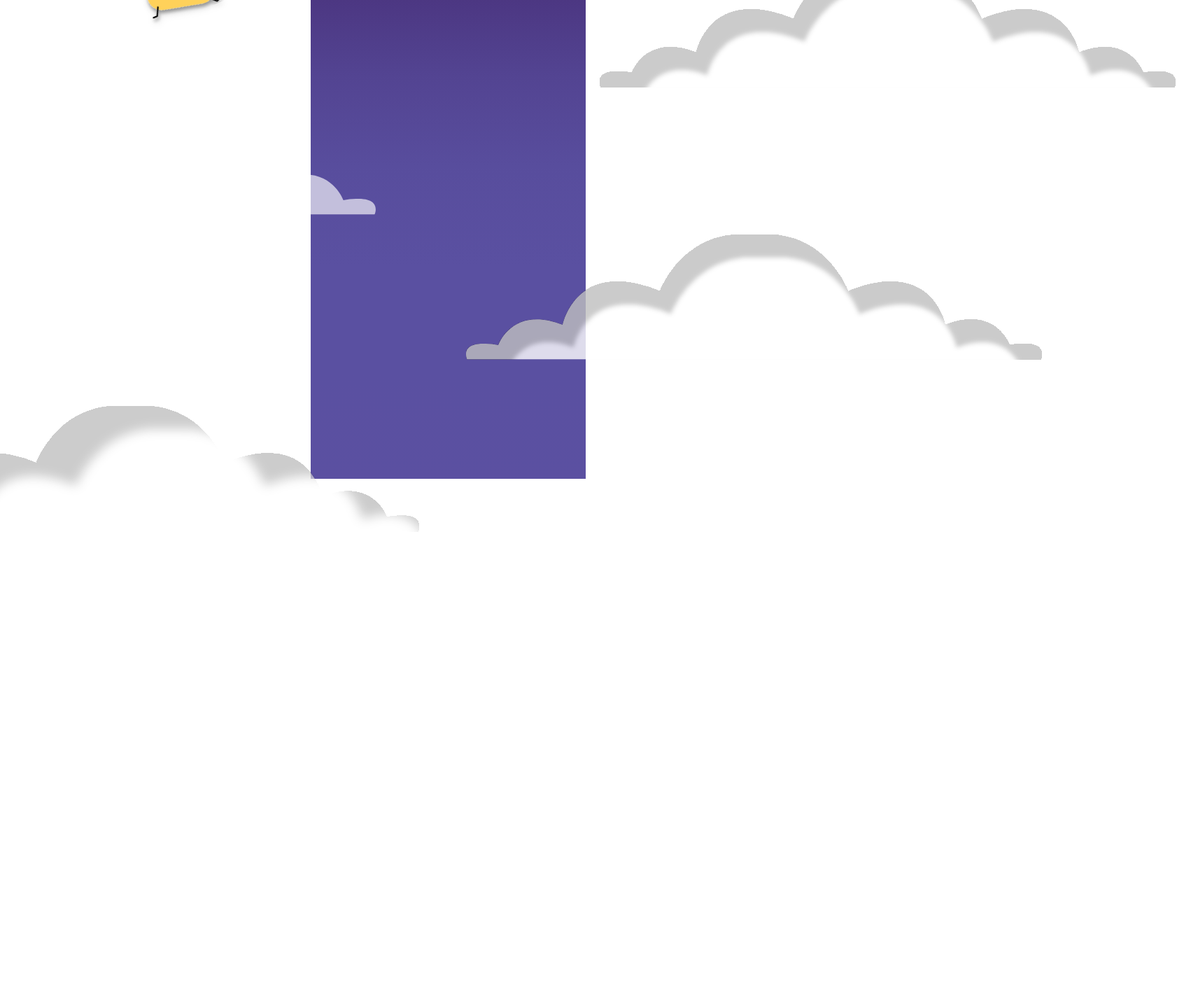
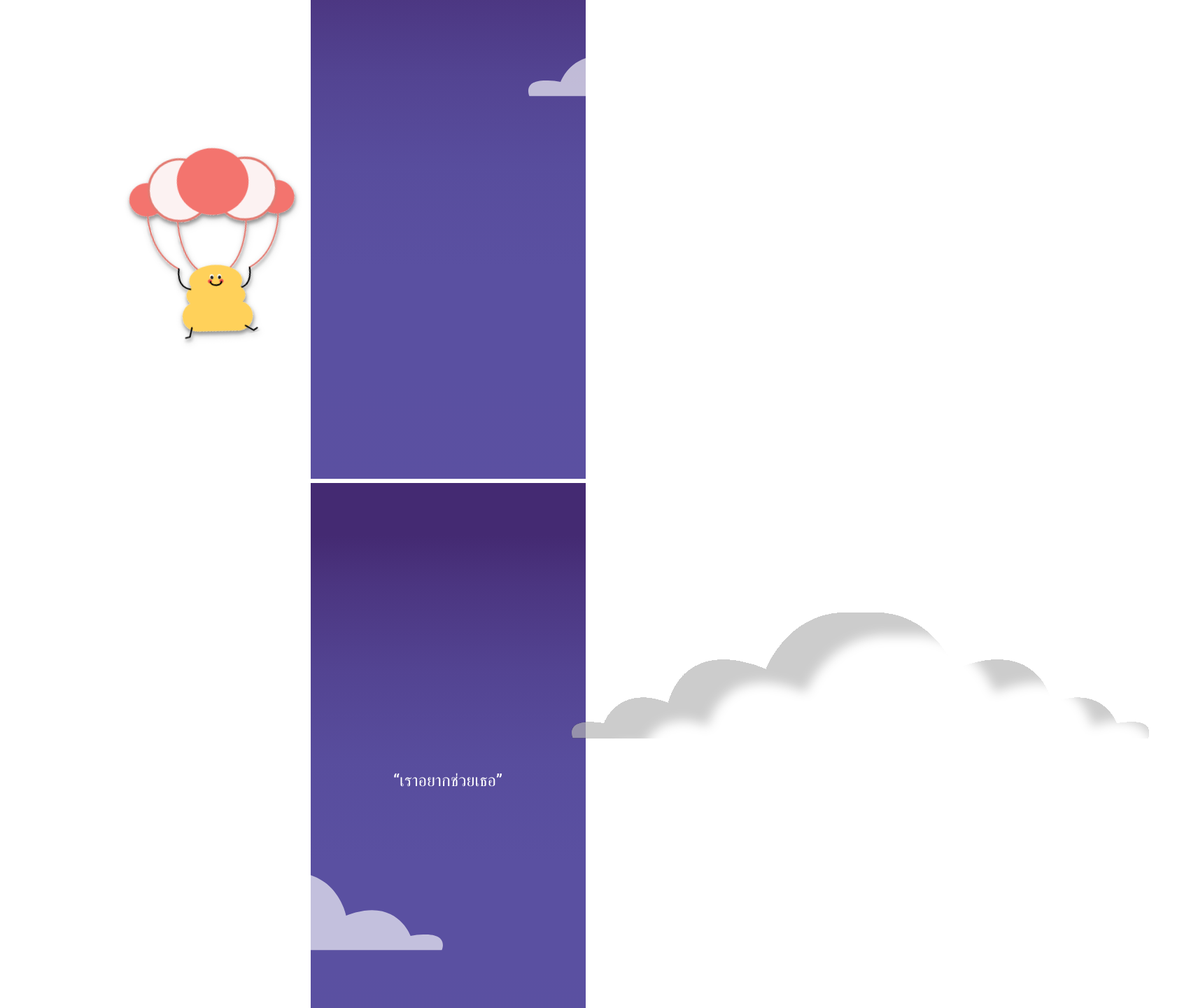
Before and after one commit to ChuoseDev/webapp, a React (Create React App) app in the folder frontend/: page /sscene03 in a window 1280 px wide. Shown: the part 160-1600 px from the top of the page at 70% size, 1682 px wide, since content can reach past the window. Before the commit the page ends 920 px from the top, so only its background shows below. Built offline with nearby package versions, Linux system fonts and the light colour scheme.

Commit message:
Edit scene 03-07 to 03-11

```diff
--- a/frontend/src/views/scene03/newScene03.js
+++ b/frontend/src/views/scene03/newScene03.js
@@ -24,6 +24,21 @@ const Sscene03 = () => {
     setTimeout(() => {
       setScene(6)
     }, 2500)
+    setTimeout(() => {
+      setScene(7)
+    }, 3000)
+    setTimeout(() => {
+      setScene(8)
+    }, 3500)
+    setTimeout(() => {
+      setScene(9)
+    }, 4000)
+    setTimeout(() => {
+      setScene(10)
+    }, 4500)
+    setTimeout(() => {
+      setScene(11)
+    }, 5000)
   }, [])
 
   const containerStyle = (scene) => {
@@ -280,6 +295,227 @@ const Sscene03 = () => {
         )
       }
 
+      case 7: {
+        return (
+          <div>
+            <img
+              class="cloud02"
+              src={'images/WhiteCloud02.svg'}
+              alt="background"
+              style={{ top: '10.19%', left: '56.92%' }}
+            />
+            <img
+              class="cloud03"
+              src={'images/WhiteCloud03.svg'}
+              alt="background"
+              style={{ top: '35.43%', left: '-2.56%', width: '150px' }}
+            />
+            <img
+              class="cloud03"
+              src={'images/WhiteCloud03.svg'}
+              alt="background"
+              style={{ top: '60.66%', left: '48.46%' }}
+            />
+
+            <img
+              class="cloud02"
+              src={'images/WhiteCloud02.svg'}
+              alt="background"
+              style={{ top: '82.35%', left: '-11.03%' }}
+            />
+            <img
+              class="charactor"
+              src={'images/Charactor.svg'}
+              alt="charactor"
+              style={{
+                top: '-9%',
+                left: '12%',
+                transform: 'rotate(-20deg)',
+                width: '295px',
+              }}
+            />
+          </div>
+        )
+      }
+
+      case 8: {
+        return (
+          <div>
+            <img
+              class="cloud02"
+              src={'images/WhiteCloud02.svg'}
+              alt="background"
+              style={{ top: '5.33%', left: '67.69%' }}
+            />
+            <img
+              class="cloud03"
+              src={'images/WhiteCloud03.svg'}
+              alt="background"
+              style={{ top: '31.16%', left: '0.26%', width: '150px' }}
+            />
+            <img
+              class="cloud03"
+              src={'images/WhiteCloud03.svg'}
+              alt="background"
+              style={{ top: '58.77%', left: '48.46%' }}
+            />
+
+            <img
+              class="cloud02"
+              src={'images/WhiteCloud02.svg'}
+              alt="background"
+              style={{ top: '84.83%', left: '-13.59%' }}
+            />
+            <img
+              class="charactor"
+              src={'images/Charactor.svg'}
+              alt="charactor"
+              style={{
+                top: '0%',
+                left: '12%',
+                transform: 'rotate(-17deg)',
+                width: '295px',
+              }}
+            />
+            <div class="text_button">“สวัสดี เราชูโอสนะ”</div>
+          </div>
+        )
+      }
+      case 9: {
+        return (
+          <div>
+            <img
+              class="cloud02"
+              src={'images/WhiteCloud02.svg'}
+              alt="background"
+              style={{ top: '6.99%', left: '53.85%' }}
+            />
+            <img
+              class="cloud03"
+              src={'images/WhiteCloud03.svg'}
+              alt="background"
+              style={{ top: '34.95%', left: '-13.85%', width: '150px' }}
+            />
+            <img
+              class="cloud03"
+              src={'images/WhiteCloud03.svg'}
+              alt="background"
+              style={{ top: '62.56%', left: '34.36%' }}
+            />
+
+            <img
+              class="cloud02"
+              src={'images/WhiteCloud02.svg'}
+              alt="background"
+              style={{ top: '85.9%', left: '-4.1%' }}
+            />
+            <img
+              class="charactor"
+              src={'images/Charactor.svg'}
+              alt="charactor"
+              style={{
+                top: '6%',
+                left: '12%',
+                transform: 'rotate(-5deg)',
+                width: '295px',
+              }}
+            />
+            <div class="text_button">“สวัสดี เราชูโอสนะ”</div>
+          </div>
+        )
+      }
+      case 10: {
+        return (
+          <div>
+            <img
+              class="cloud02"
+              src={'images/WhiteCloud02.svg'}
+              alt="background"
+              style={{ top: '7.58%', left: '58.46%' }}
+            />
+            <img
+              class="cloud03"
+              src={'images/WhiteCloud03.svg'}
+              alt="background"
+              style={{ top: '33.29%', left: '1.03%', width: '150px' }}
+            />
+            <img
+              class="cloud03"
+              src={'images/WhiteCloud03.svg'}
+              alt="background"
+              style={{ top: '62.56%', left: '34.36%' }}
+            />
+
+            <img
+              class="cloud02"
+              src={'images/WhiteCloud02.svg'}
+              alt="background"
+              style={{ top: '85.9%', left: '-4.1%' }}
+            />
+            <img
+              class="charactor"
+              src={'images/Charactor.svg'}
+              alt="charactor"
+              style={{
+                top: '15%',
+                left: '12%',
+                transform: 'rotate(-5deg)',
+                width: '295px',
+              }}
+            />
+            <div class="text_button">“เราอยากช่วยเธอ”</div>
+          </div>
+        )
+      }
+      case 11: {
+        return (
+          <div>
+            <img
+              class="bg_purple"
+              src={'images/BG_Purple.svg'}
+              alt="background"
+            />
+            <img class="star" src={'images/star.svg'} alt="background" />
+            <img
+              class="cloud02"
+              src={'images/WhiteCloud02.svg'}
+              alt="background"
+              style={{ top: '6.99%', left: '58.97%' }}
+            />
+            <img
+              class="cloud03"
+              src={'images/WhiteCloud03.svg'}
+              alt="background"
+              style={{ top: '32.7%', left: '-16.41%', width: '150px' }}
+            />
+            <img
+              class="cloud03"
+              src={'images/WhiteCloud03.svg'}
+              alt="background"
+              style={{ top: '60.9%', left: '63.85%' }}
+            />
+
+            <img
+              class="cloud02"
+              src={'images/WhiteCloud02.svg'}
+              alt="background"
+              style={{ top: '78.79%', left: '-14.87%' }}
+            />
+            <img
+              class="charactor"
+              src={'images/Charactor.svg'}
+              alt="charactor"
+              style={{
+                top: '19%',
+                left: '12%',
+                transform: 'rotate(-14deg)',
+                width: '295px',
+              }}
+            />
+            <div class="text_button">“เราอยากช่วยเธอ”</div>
+          </div>
+        )
+      }
       default: {
         return <div></div>
       }
```
